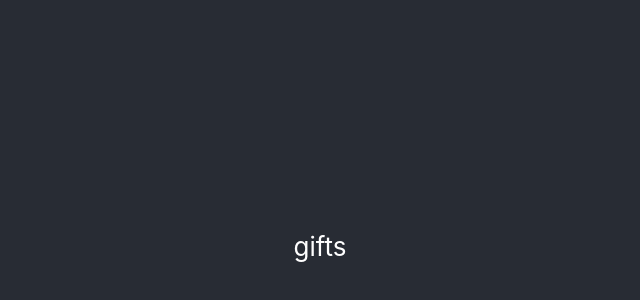
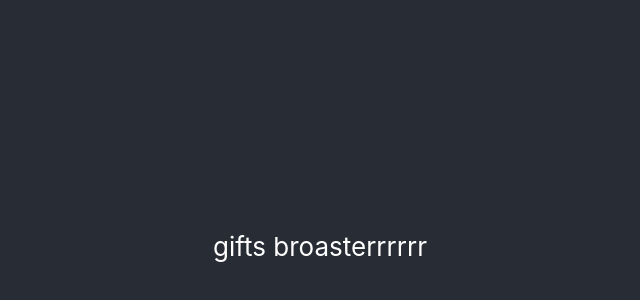
Before and after one commit to SergioLozano93/projectr, a React (Create React App) app: page / in a window 1280 px wide. Shown: the part 154-454 px from the top of the page, without its empty margins (320-960 px from the left). Built offline with nearby package versions, Linux system fonts and the light colour scheme.

Commit message:
second commit

```diff
--- a/src/App.js
+++ b/src/App.js
@@ -5,7 +5,7 @@ function App() {
     <div className="App">
       <section className="App-content">
         gifts
-
+        broasterrrrrr
       </section>
     </div>
   );
```
